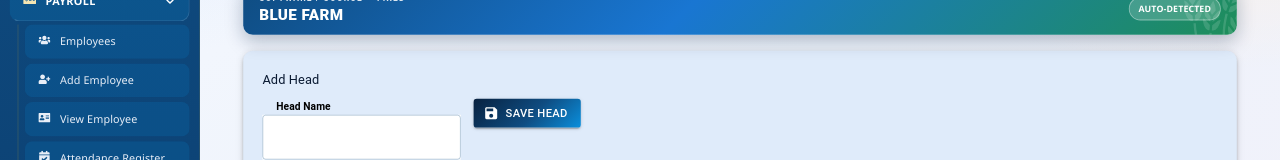
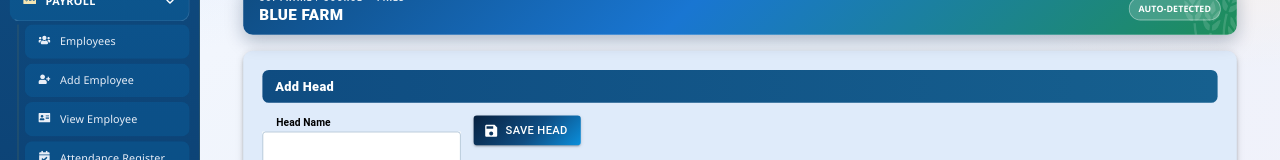
Before and after one commit to bluefarm751-hub/Bluefarmfinnance, a React (Vite) app in the folder client/: page /finance/add-allocation in a window 1280 px wide. Shown: the part 172-332 px from the top of the page. Built offline with nearby package versions, Linux system fonts and the light colour scheme; no server answers; sample sign-in values are in the browser's storage.

Commit message:
page update

```diff
--- a/client/src/pages/AddAllocation.jsx
+++ b/client/src/pages/AddAllocation.jsx
@@ -184,9 +184,14 @@ export default function AddAllocation() {
 
         <Card elevation={4} sx={{ borderRadius: 3, mb: 3 }}>
           <CardContent sx={{ p: 3 }}>
-            <Typography fontWeight={800} sx={{ color: brand.ink, mb: 1.5 }}>
-              Add Head
-            </Typography>
+            <Box sx={{
+              background: "linear-gradient(90deg, #0F4C81 0%, #16608f 100%)",
+              px: 2, py: 1.1, borderRadius: 2, mb: 2,
+            }}>
+              <Typography sx={{ fontWeight: 800, color: "#fff", letterSpacing: 0.4 }}>
+                Add Head
+              </Typography>
+            </Box>
             <Grid container spacing={2} alignItems="center">
               <Grid item xs={12} md={6}>
                 <TextField
```
